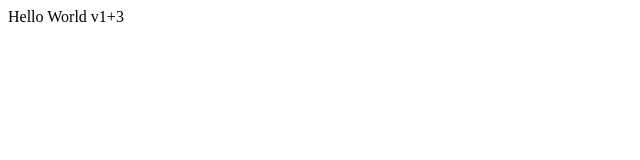
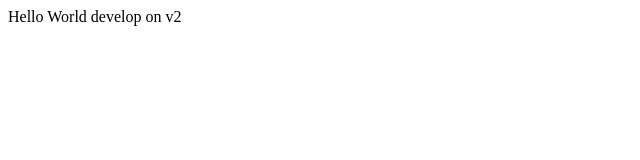
Before and after one commit to jakobandersen/ghPagesTest, a plain HTML site: page index.html in a window 1280 px wide. Shown: the full height of the page, 0-640 px from the left. Drawn offline with Linux system fonts and the light colour scheme.

Commit message:
Update develop docs from 7401237f4b3579dab841575318b11d07a652f624

```diff
--- a/index.html
+++ b/index.html
@@ -1,5 +1,5 @@
 <html>
 <body>
-Hello World v1+3
+Hello World develop on v2
 </body>
 </html>
```
